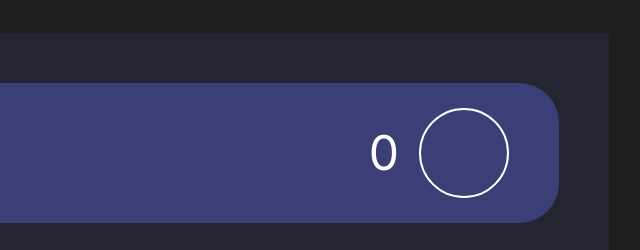
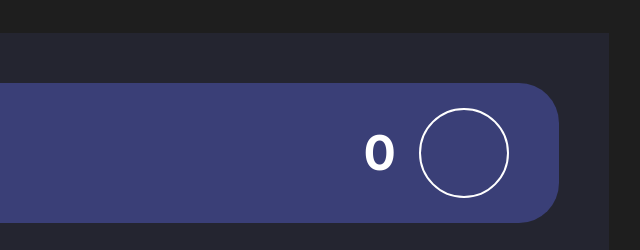
Before and after one commit to WithNoRegret/vanilla-js-calculator, a website with bundled scripts: page index.html in a window 1280 px wide. Shown: the top 250 px of the page, 431-1071 px from the left. Built offline with nearby package versions, Linux system fonts and the light colour scheme.

Commit message:
display numbers updates

```diff
--- a/css/blocks/calculator.css
+++ b/css/blocks/calculator.css
@@ -26,6 +26,9 @@
 
   height: 140px;
   padding: 50px;
+
+  font-weight: 700;
+  letter-spacing: 0.2rem;
 
   background-color: var(--display-color);
   border-radius: var(--display-border-radius);
--- a/css/globals/constants.css
+++ b/css/globals/constants.css
@@ -1,5 +1,3 @@
-@import url('https://fonts.googleapis.com/css2?family=Inter:ital,opsz@0,14..32;1,14..32&display=swap');
-
 :root {
   /* colors */
   --background-color: #1e1e1e;
--- a/css/index.css
+++ b/css/index.css
@@ -1,3 +1,4 @@
+@import url('https://fonts.googleapis.com/css2?family=Inter:ital,opsz,wght@0,14..32,100..900;1,14..32,100..900&display=swap');
 @import url('./globals/reset.css');
 @import url('./globals/constants.css');
 @import url('./globals/globals.css');
```
